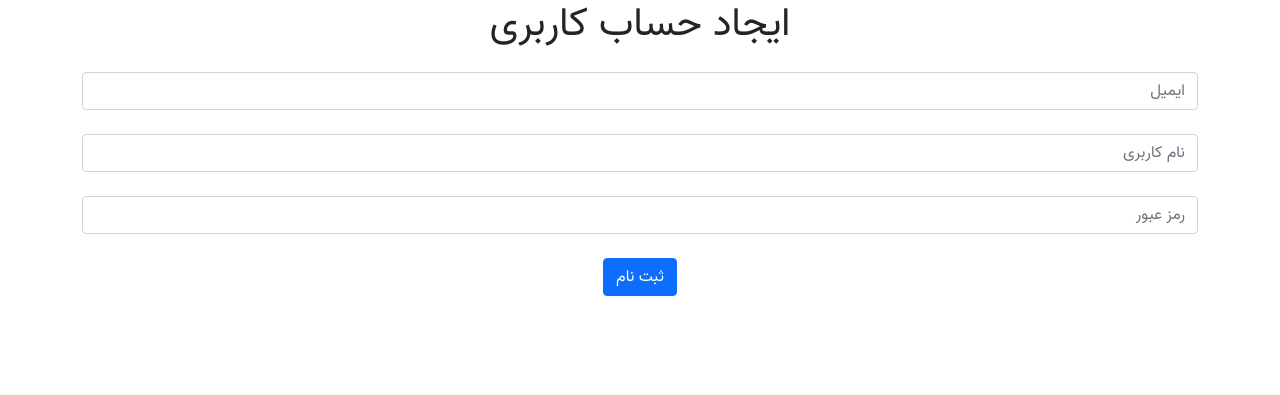
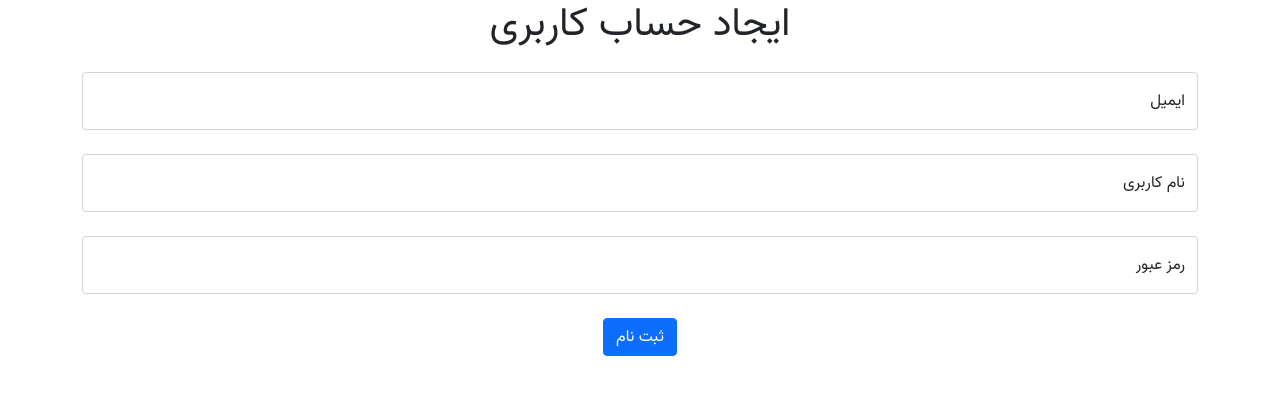
Before and after one commit to shmf1385/SmartNotebook-Server, a Django app: template templates/signup.html in a window 1280 px wide. Shown: the top 395 px of the page. Run offline with Django 3.2, Linux system fonts and the light colour scheme; the template is opened without the code that fills it, so the values that code supplies are empty.

Commit message:
better signup template

```diff
--- a/templates/signup.html
+++ b/templates/signup.html
@@ -25,9 +25,18 @@
                 {% endfor %}
             {% endif %}
             <form method="POST" action="/users/signup/">{% csrf_token %}
-                <input class="form-control mb-4" name="email" placeholder="ایمیل">
-                <input class="form-control mb-4" name="username" placeholder="نام کاربری">
-                <input class="form-control mb-4" name="password" placeholder="رمز عبور" type="password">
+              <div class="form-floating mb-3">
+                <input class="form-control mb-4" name="email" placeholder="ایمیل" required>
+                <label>ایمیل</label>
+              </div>
+              <div class="form-floating mb-3">
+                <input class="form-control mb-4" name="username" placeholder="نام کاربری" required>
+                <label>نام کاربری</label>
+              </div>
+              <div class="form-floating mb-3">
+                <input class="form-control mb-4" name="password" placeholder="رمز عبور" type="password" required>
+                <label>رمز عبور</label>
+              </div>
                 <button class="btn btn-primary mb-4" type="submit">ثبت نام</button>
             </form>
         </div>
```
